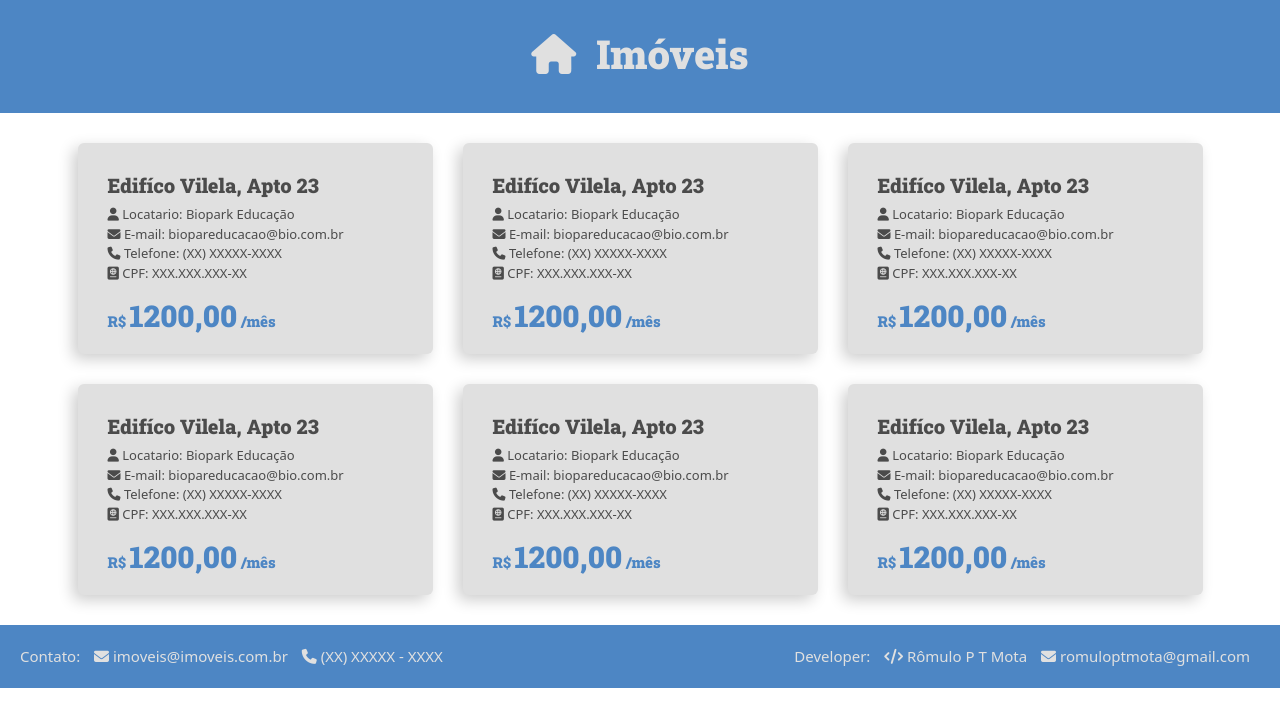
After one commit to romuloptmota/sistema-imoveis, a Django app: page /clientes in a window 1280 px wide. The commit adds this page. Shown: the top 727 px of the page. Run offline with Django 4.2, Linux system fonts and the light colour scheme; some libraries are stand-ins or nearby versions.

Commit message:
Criado template Locatarios|Clientes

```diff
--- a/core/static/css/styles.css
+++ b/core/static/css/styles.css
@@ -178,3 +178,7 @@ h1,h2,h3,h4,h5,h6 {
 .footer-author-item {
     padding-right: 1rem;
 }
+
+.client-author-item{
+    font-size: 1.3rem;
+}
--- /dev/null
+++ b/core/templates/clientes.html
@@ -0,0 +1,164 @@
+{% extends 'base.html' %}
+
+    {% block content %}
+
+        <! -- clientes -->
+
+        <main class="main-content-container">
+            <div class="main-content main-content-list container">
+
+                <div class="properties properties-list-item">
+
+                    <div class="properties-title-container">
+                        <h2 class="properties-title">Edifíco Vilela, Apto 23</h2>
+                    </div>
+                    <div class="properties-author">
+                        <div class="client-author-item">
+                            <i class="fa-solid fa-user"></i> Locatario: Biopark Educação
+                        </div>
+                        <div class="client-author-item">
+                            <i class="fa-solid fa-envelope"></i> E-mail: biopareducacao@bio.com.br
+                        </div>
+                        <div class="client-author-item">
+                            <i class="fa-solid fa-phone"></i> Telefone: (XX) XXXXX-XXXX
+                        </div>
+                        <span class="client-author-item">
+                            <i class="fa-solid fa-passport"></i> CPF: XXX.XXX.XXX-XX
+                        </span>
+                    </div>
+                    <div class="properties-title-valor">
+                        <h4 class="properties-title">R$ <span class="properties-value"> 1200,00</span> /mês</h4>
+                    </div>
+
+                </div>
+                <div class="properties properties-list-item">
+
+                    <div class="properties-title-container">
+                        <h2 class="properties-title">Edifíco Vilela, Apto 23</h2>
+                    </div>
+                    <div class="properties-author">
+                        <div class="client-author-item">
+                            <i class="fa-solid fa-user"></i> Locatario: Biopark Educação
+                        </div>
+                        <div class="client-author-item">
+                            <i class="fa-solid fa-envelope"></i> E-mail: biopareducacao@bio.com.br
+                        </div>
+                        <div class="client-author-item">
+                            <i class="fa-solid fa-phone"></i> Telefone: (XX) XXXXX-XXXX
+                        </div>
+                        <span class="client-author-item">
+                            <i class="fa-solid fa-passport"></i> CPF: XXX.XXX.XXX-XX
+                        </span>
+                    </div>
+                    <div class="properties-title-valor">
+                        <h4 class="properties-title">R$ <span class="properties-value"> 1200,00</span> /mês</h4>
+                    </div>
+
+                </div>
+                <div class="properties properties-list-item">
+
+                    <div class="properties-title-container">
+                        <h2 class="properties-title">Edifíco Vilela, Apto 23</h2>
+                    </div>
+                    <div class="properties-author">
+                        <div class="client-author-item">
+                            <i class="fa-solid fa-user"></i> Locatario: Biopark Educação
+                        </div>
+                        <div class="client-author-item">
+                            <i class="fa-solid fa-envelope"></i> E-mail: biopareducacao@bio.com.br
+                        </div>
+                        <div class="client-author-item">
+                            <i class="fa-solid fa-phone"></i> Telefone: (XX) XXXXX-XXXX
+                        </div>
+                        <span class="client-author-item">
+                            <i class="fa-solid fa-passport"></i> CPF: XXX.XXX.XXX-XX
+                        </span>
+                    </div>
+                    <div class="properties-title-valor">
+                        <h4 class="properties-title">R$ <span class="properties-value"> 1200,00</span> /mês</h4>
+                    </div>
+
+                </div>
+                <div class="properties properties-list-item">
+
+                    <div class="properties-title-container">
+                        <h2 class="properties-title">Edifíco Vilela, Apto 23</h2>
+                    </div>
+                    <div class="properties-author">
+                        <div class="client-author-item">
+                            <i class="fa-solid fa-user"></i> Locatario: Biopark Educação
+                        </div>
+                        <div class="client-author-item">
+                            <i class="fa-solid fa-envelope"></i> E-mail: biopareducacao@bio.com.br
+                        </div>
+                        <div class="client-author-item">
+                            <i class="fa-solid fa-phone"></i> Telefone: (XX) XXXXX-XXXX
+                        </div>
+                        <span class="client-author-item">
+                            <i class="fa-solid fa-passport"></i> CPF: XXX.XXX.XXX-XX
+                        </span>
+                    </div>
+                    <div class="properties-title-valor">
+                        <h4 class="properties-title">R$ <span class="properties-value"> 1200,00</span> /mês</h4>
+                    </div>
+
+                </div>
+                <div class="properties properties-list-item">
+
+                    <div class="properties-title-container">
+                        <h2 class="properties-title">Edifíco Vilela, Apto 23</h2>
+                    </div>
+                    <div class="properties-author">
+                        <div class="client-author-item">
+                            <i class="fa-solid fa-user"></i> Locatario: Biopark Educação
+                        </div>
+                        <div class="client-author-item">
+                            <i class="fa-solid fa-envelope"></i> E-mail: biopareducacao@bio.com.br
+                        </div>
+                        <div class="client-author-item">
+                            <i class="fa-solid fa-phone"></i> Telefone: (XX) XXXXX-XXXX
+                        </div>
+                        <span class="client-author-item">
+                            <i class="fa-solid fa-passport"></i> CPF: XXX.XXX.XXX-XX
+                        </span>
+                    </div>
+                    <div class="properties-title-valor">
+                        <h4 class="properties-title">R$ <span class="properties-value"> 1200,00</span> /mês</h4>
+                    </div>
+
+                </div>
+                <div class="properties properties-list-item">
+
+                    <div class="properties-title-container">
+                        <h2 class="properties-title">Edifíco Vilela, Apto 23</h2>
+                    </div>
+                    <div class="properties-author">
+                        <div class="client-author-item">
+                            <i class="fa-solid fa-user"></i> Locatario: Biopark Educação
+                        </div>
+                        <div class="client-author-item">
+                            <i class="fa-solid fa-envelope"></i> E-mail: biopareducacao@bio.com.br
+                        </div>
+                        <div class="client-author-item">
+                            <i class="fa-solid fa-phone"></i> Telefone: (XX) XXXXX-XXXX
+                        </div>
+                        <span class="client-author-item">
+                            <i class="fa-solid fa-passport"></i> CPF: XXX.XXX.XXX-XX
+                        </span>
+                    </div>
+                    <div class="properties-title-valor">
+                        <h4 class="properties-title">R$ <span class="properties-value"> 1200,00</span> /mês</h4>
+                    </div>
+
+                </div>
+
+
+            </div>
+
+        </main>
+
+
+
+    <! / -- clientes -->
+
+    {% endblock %}
--- a/core/urls.py
+++ b/core/urls.py
@@ -1,6 +1,7 @@
 from django.urls import path
-from .views import IndexView
+from .views import IndexView, ClientesView
 
 urlpatterns = [
-    path('', IndexView.as_view(), name='index')
+    path('', IndexView.as_view(), name='index'),
+    path('clientes', ClientesView.as_view(), name='clientes')
 ]
--- a/core/views.py
+++ b/core/views.py
@@ -3,3 +3,7 @@ from django.views.generic import TemplateView
 
 class IndexView(TemplateView):
     template_name = 'index.html'
+
+
+class ClientesView(TemplateView):
+    template_name = 'clientes.html'
```
